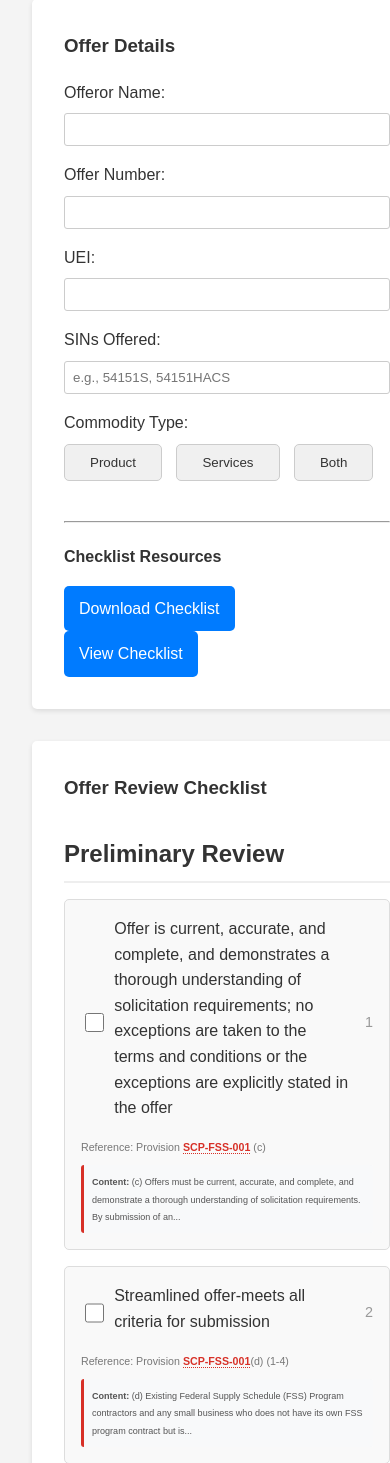
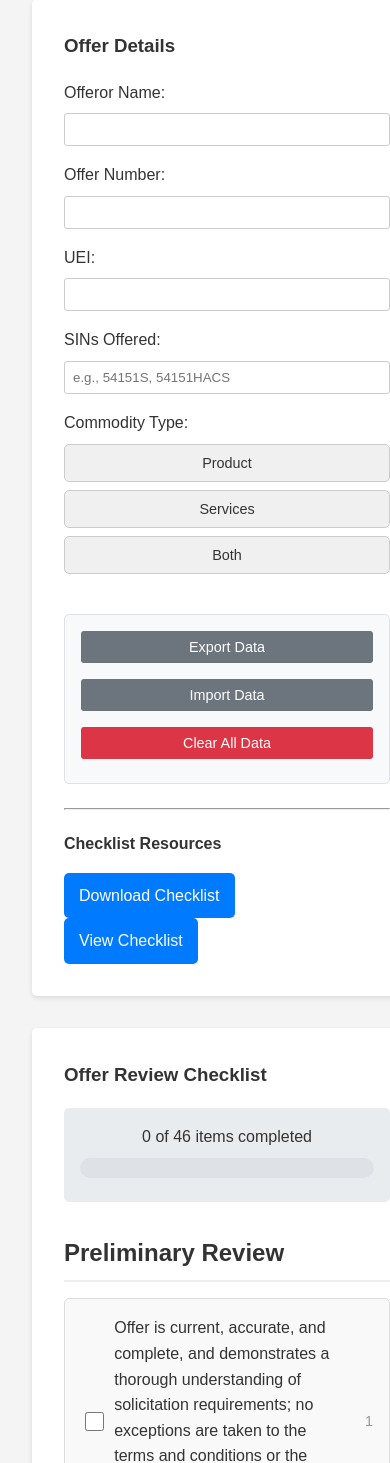
Before and after one commit to enonymous1/jpl-dev, a Flask app: page /projects/gsa-mas-checklist/ in a window 390 px wide; the page is wider, and only the part inside the window is pictured. Shown: the part 367-1830 px from the top of that part. Run offline with Flask 3, Linux system fonts and the light colour scheme; some libraries are stand-ins or nearby versions.

Commit message:
added editing ability

```diff
--- a/static/projects/gsa_mas_checklist.js
+++ b/static/projects/gsa_mas_checklist.js
@@ -1,4 +1,159 @@
 document.addEventListener('DOMContentLoaded', function() {
+    // Local storage key for the checklist data
+    const STORAGE_KEY = 'gsa_mas_checklist_data';
+
+    // Load saved data from local storage
+    function loadChecklistData() {
+        const savedData = localStorage.getItem(STORAGE_KEY);
+        return savedData ? JSON.parse(savedData) : {};
+    }
+
+    // Save data to local storage
+    function saveChecklistData(data) {
+        localStorage.setItem(STORAGE_KEY, JSON.stringify(data));
+        showSaveIndicator();
+    }
+
+    // Show save indicator
+    function showSaveIndicator() {
+        const indicator = document.getElementById('save-indicator');
+        if (indicator) {
+            indicator.style.display = 'block';
+            indicator.textContent = 'Saved ✓';
+            indicator.className = 'save-indicator saved';
+            setTimeout(() => {
+                indicator.style.display = 'none';
+            }, 2000);
+        }
+    }
+
+    // Get current checklist state
+    function getCurrentState() {
+        const state = {
+            formData: {},
+            checkboxes: {},
+            notes: {}
+        };
+
+        // Save form data
+        const formElements = document.querySelectorAll('#offer-form input, #offer-form select');
+        formElements.forEach(element => {
+            state.formData[element.id] = element.value;
+        });
+
+        // Save checkbox states
+        const checkboxes = document.querySelectorAll('.checklist-card-header input[type="checkbox"]');
+        checkboxes.forEach(checkbox => {
+            state.checkboxes[checkbox.id] = checkbox.checked;
+        });
+
+        // Save notes from Quill editors
+        Object.keys(quillInstances).forEach(editorId => {
+            const quill = quillInstances[editorId];
+            state.notes[editorId] = quill.getContents();
+        });
+
+        return state;
+    }
+
+    // Load saved state
+    function loadSavedState() {
+        const savedState = loadChecklistData();
+
+        // Load form data
+        if (savedState.formData) {
+            Object.keys(savedState.formData).forEach(id => {
+                const element = document.getElementById(id);
+                if (element) {
+                    element.value = savedState.formData[id];
+                    // Trigger change event for button groups
+                    if (element.type === 'hidden' && element.id === 'commodity_type') {
+                        const btnGroup = document.getElementById('commodity_type_group');
+                        const buttons = btnGroup.querySelectorAll('.btn');
+                        buttons.forEach(btn => {
+                            btn.classList.remove('active');
+                            if (btn.textContent === savedState.formData[id]) {
+                                btn.classList.add('active');
+                            }
+                        });
+                    }
+                }
+            });
+        }
+
+        // Load checkbox states
+        if (savedState.checkboxes) {
+            Object.keys(savedState.checkboxes).forEach(id => {
+                const checkbox = document.getElementById(id);
+                if (checkbox) {
+                    checkbox.checked = savedState.checkboxes[id];
+                    updateModalStatus(checkbox);
+                }
+            });
+        }
+
+        // Load notes (will be loaded when modals open)
+        return savedState;
+    }
+
+    // Auto-save functionality
+    function setupAutoSave() {
+        // Save on form input changes
+        const formElements = document.querySelectorAll('#offer-form input, #offer-form select');
+        formElements.forEach(element => {
+            element.addEventListener('input', () => {
+                saveChecklistData(getCurrentState());
+            });
+        });
+
+        // Save on checkbox changes
+        const checkboxes = document.querySelectorAll('.checklist-card-header input[type="checkbox"]');
+        checkboxes.forEach(checkbox => {
+            checkbox.addEventListener('change', () => {
+                saveChecklistData(getCurrentState());
+            });
+        });
+    }
+
+    // Export/Import functionality
+    function exportData() {
+        const data = getCurrentState();
+        const dataStr = JSON.stringify(data, null, 2);
+        const dataBlob = new Blob([dataStr], {type: 'application/json'});
+        const url = URL.createObjectURL(dataBlob);
+        const link = document.createElement('a');
+        link.href = url;
+        link.download = 'gsa_mas_checklist_backup.json';
+        document.body.appendChild(link);
+        link.click();
+        document.body.removeChild(link);
+        URL.revokeObjectURL(url);
+    }
+
+    function importData(event) {
+        const file = event.target.files[0];
+        if (file) {
+            const reader = new FileReader();
+            reader.onload = function(e) {
+                try {
+                    const importedData = JSON.parse(e.target.result);
+                    localStorage.setItem(STORAGE_KEY, JSON.stringify(importedData));
+                    location.reload(); // Reload to apply imported data
+                } catch (error) {
+                    alert('Error importing data: Invalid file format');
+                }
+            };
+            reader.readAsText(file);
+        }
+    }
+
+    function clearData() {
+        if (confirm('Are you sure you want to clear all saved data? This action cannot be undone.')) {
+            localStorage.removeItem(STORAGE_KEY);
+            location.reload();
+        }
+    }
+
     // Commodity type button group logic
     var btnGroup = document.getElementById('commodity_type_group');
     var hiddenInput = document.getElementById('commodity_type');
@@ -16,6 +171,9 @@ document.addEventListener('DOMContentLoaded', function() {
 
             // Update the hidden input value
             hiddenInput.value = e.target.textContent;
+
+            // Auto-save
+            saveChecklistData(getCurrentState());
         }
     });
 
@@ -24,6 +182,22 @@ document.addEventListener('DOMContentLoaded', function() {
     const modals = document.querySelectorAll('.modal');
     const closeButtons = document.querySelectorAll('.close-button');
     const checkboxes = document.querySelectorAll('.checklist-card-header input[type="checkbox"]');
+
+    // Progress tracking
+    function updateProgress() {
+        const checkboxes = document.querySelectorAll('.checklist-card-header input[type="checkbox"]');
+        const totalCount = checkboxes.length;
+        const completedCount = Array.from(checkboxes).filter(cb => cb.checked).length;
+        const percentage = totalCount > 0 ? (completedCount / totalCount) * 100 : 0;
+
+        const progressCount = document.getElementById('progress-count');
+        const totalCountElement = document.getElementById('total-count');
+        const progressFill = document.getElementById('progress-fill');
+
+        if (progressCount) progressCount.textContent = completedCount;
+        if (totalCountElement) totalCountElement.textContent = totalCount;
+        if (progressFill) progressFill.style.width = `${percentage}%`;
+    }
 
     function updateModalStatus(checkbox) {
         const line_number = checkbox.id.split('-')[1];
@@ -37,6 +211,8 @@ document.addEventListener('DOMContentLoaded', function() {
                 status_span.className = 'modal-status incomplete';
             }
         }
+        // Update progress whenever checkbox state changes
+        updateProgress();
     }
 
     checklistItems.forEach(item => {
@@ -73,6 +249,7 @@ document.addEventListener('DOMContentLoaded', function() {
 
     // Initialize Quill editor on modal open
     const quillInstances = {};
+    const savedState = loadSavedState();
 
     checklistItems.forEach(item => {
         item.addEventListener('click', (e) => {
@@ -97,7 +274,34 @@ document.addEventListener('DOMContentLoaded', function() {
                         ]
                     }
                 });
+
+                // Load saved content if available
+                if (savedState.notes && savedState.notes[editorDiv.id]) {
+                    quillInstances[editorDiv.id].setContents(savedState.notes[editorDiv.id]);
+                }
+
+                // Auto-save on content change
+                quillInstances[editorDiv.id].on('text-change', function() {
+                    saveChecklistData(getCurrentState());
+                });
             }
         });
     });
+
+    // Setup auto-save
+    setupAutoSave();
+
+    // Initialize progress display
+    updateProgress();
+
+    // Add event listeners for export/import buttons
+    const exportBtn = document.getElementById('export-btn');
+    const importBtn = document.getElementById('import-btn');
+    const importFile = document.getElementById('import-file');
+    const clearBtn = document.getElementById('clear-btn');
+
+    if (exportBtn) exportBtn.addEventListener('click', exportData);
+    if (importBtn) importBtn.addEventListener('click', () => importFile.click());
+    if (importFile) importFile.addEventListener('change', importData);
+    if (clearBtn) clearBtn.addEventListener('click', clearData);
 });
--- a/static/style.css
+++ b/static/style.css
@@ -412,3 +412,113 @@ nav a:hover {
     border-radius: 3px;
     white-space: pre-wrap;
 }
+
+/* Save Controls */
+.save-controls {
+    margin-top: 1rem;
+    padding: 1rem;
+    background-color: #f8f9fa;
+    border-radius: 5px;
+    border: 1px solid #dee2e6;
+}
+
+.save-indicator {
+    font-size: 0.9rem;
+    padding: 0.5rem;
+    margin-bottom: 1rem;
+    border-radius: 3px;
+    text-align: center;
+    font-weight: 500;
+}
+
+.save-indicator.saved {
+    background-color: #d4edda;
+    color: #155724;
+    border: 1px solid #c3e6cb;
+}
+
+.save-indicator.error {
+    background-color: #f8d7da;
+    color: #721c24;
+    border: 1px solid #f5c6cb;
+}
+
+.control-buttons {
+    display: flex;
+    gap: 0.5rem;
+    flex-wrap: wrap;
+}
+
+.btn {
+    padding: 0.5rem 1rem;
+    border: none;
+    border-radius: 3px;
+    cursor: pointer;
+    font-size: 0.9rem;
+    transition: background-color 0.2s;
+}
+
+.btn-secondary {
+    background-color: #6c757d;
+    color: white;
+}
+
+.btn-secondary:hover {
+    background-color: #5a6268;
+}
+
+.btn-danger {
+    background-color: #dc3545;
+    color: white;
+}
+
+.btn-danger:hover {
+    background-color: #c82333;
+}
+
+/* Progress indicator */
+.progress-summary {
+    margin-top: 1rem;
+    padding: 1rem;
+    background-color: #e9ecef;
+    border-radius: 5px;
+    text-align: center;
+}
+
+.progress-bar {
+    width: 100%;
+    height: 20px;
+    background-color: #dee2e6;
+    border-radius: 10px;
+    overflow: hidden;
+    margin: 0.5rem 0;
+}
+
+.progress-fill {
+    height: 100%;
+    background-color: #28a745;
+    transition: width 0.3s ease;
+}
+
+/* Modal status styles */
+.modal-status.complete {
+    color: #28a745;
+    font-weight: bold;
+}
+
+.modal-status.incomplete {
+    color: #dc3545;
+    font-weight: bold;
+}
+
+/* Responsive adjustments */
+@media (max-width: 768px) {
+    .control-buttons {
+        flex-direction: column;
+    }
+
+    .btn {
+        width: 100%;
+        margin-bottom: 0.5rem;
+    }
+}
--- a/templates/projects/gsa_mas_checklist.html
+++ b/templates/projects/gsa_mas_checklist.html
@@ -13,7 +13,7 @@
     </div>
 
     <div class="card">
-        <form>
+        <form id="offer-form">
             <h3>Offer Details</h3>
             <div class="form-row">
                 <div class="form-group">
@@ -47,6 +47,15 @@
                 </div>
             </div>
         </form>
+        <div class="save-controls">
+            <div id="save-indicator" class="save-indicator" style="display: none;"></div>
+            <div class="control-buttons">
+                <button id="export-btn" class="btn btn-secondary">Export Data</button>
+                <button id="import-btn" class="btn btn-secondary">Import Data</button>
+                <button id="clear-btn" class="btn btn-danger">Clear All Data</button>
+                <input type="file" id="import-file" accept=".json" style="display: none;">
+            </div>
+        </div>
         <div class="file-links">
             <hr>
             <h4>Checklist Resources</h4>
@@ -57,6 +66,14 @@
 
     <div class="card">
         <h3>Offer Review Checklist</h3>
+        <div class="progress-summary">
+            <div class="progress-text">
+                <span id="progress-count">0</span> of <span id="total-count">0</span> items completed
+            </div>
+            <div class="progress-bar">
+                <div class="progress-fill" id="progress-fill"></div>
+            </div>
+        </div>
         <div class="checklist">
             {% for section in sections %}
                 <h2 class="checklist-section-header">{{ section.name }}</h2>
```
Also changed, not shown: docs/projects/gsa-mas-checklist/index.html (+18 -1 lines), docs/static/projects/gsa_mas_checklist.js (+204 -0 lines), docs/static/style.css (+110 -0 lines).
